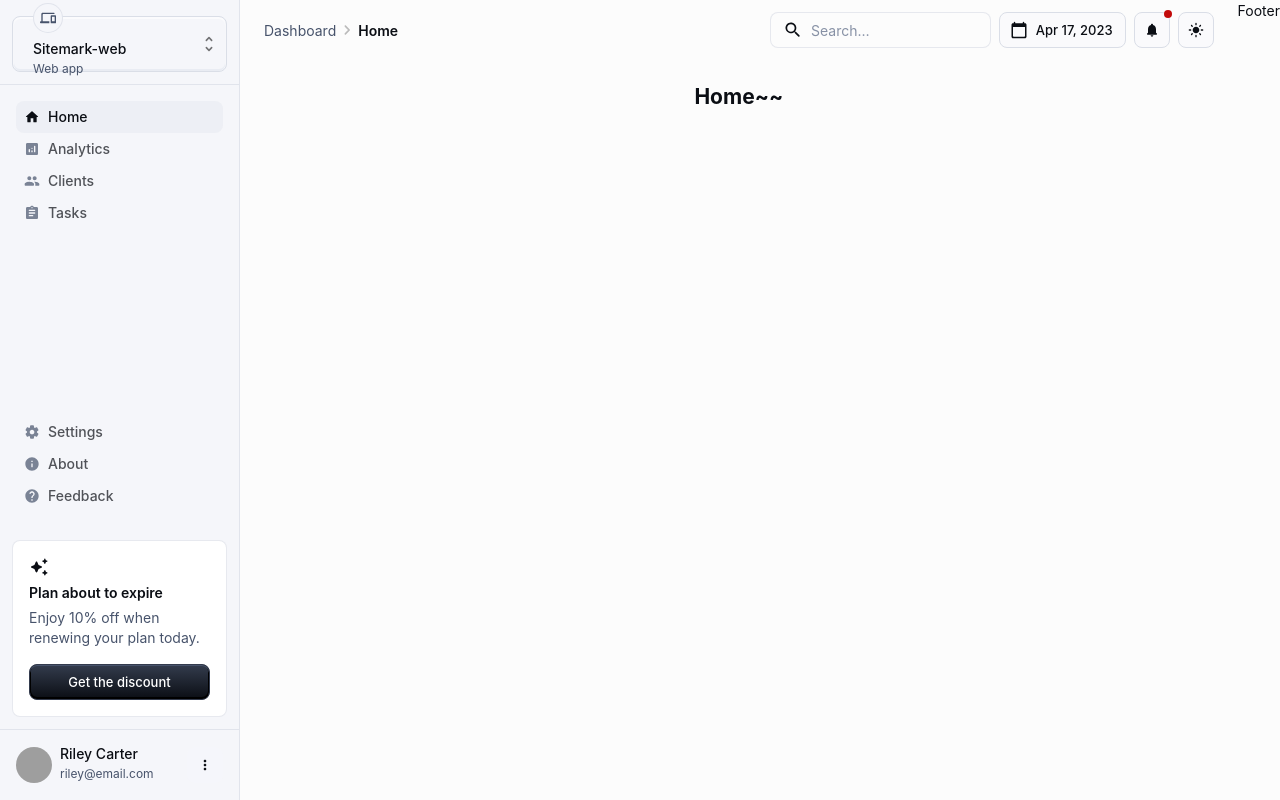
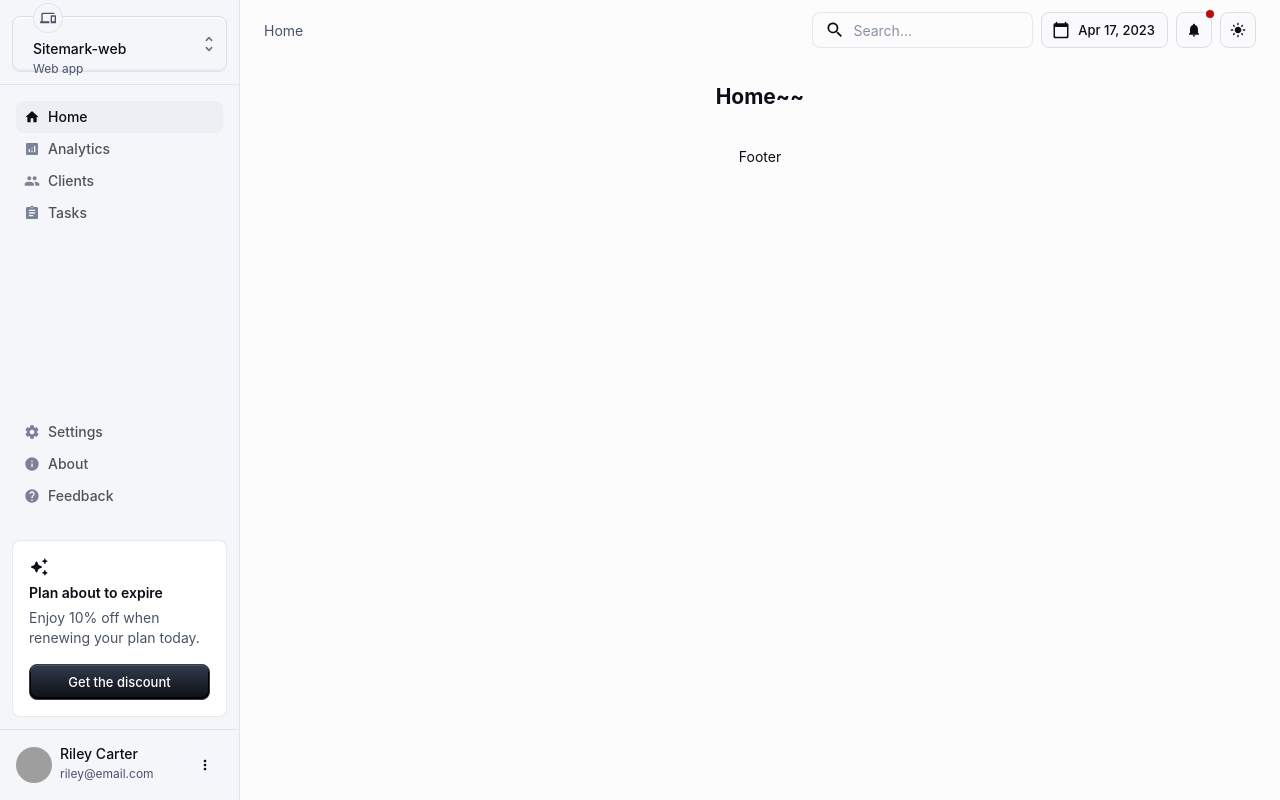
Before and after one commit to yeokyeong/sql-generator, a React (Vite) app in the folder client/: page / in a window 1280 px wide. Built offline with nearby package versions, Linux system fonts and the light colour scheme; grey boxes are pictures that could not be loaded.

Commit message:
fix layout

```diff
--- a/client/src/components/Layout.tsx
+++ b/client/src/components/Layout.tsx
@@ -8,8 +8,8 @@ import { alpha } from "@mui/material/styles";
 import Box from "@mui/material/Box";
 import Stack from "@mui/material/Stack";
 
-import AppNavbar from "../dashboard/components/AppNavbar";
-import Header from "../dashboard/components/Header";
+import AppNavbar from "./AppNavbar";
+import Header from "./Header";
 import {
   chartsCustomizations,
   dataGridCustomizations,
@@ -32,7 +32,7 @@ const Layout = ({ children }: LayoutDefaultProps) => {
   return (
     <Box sx={{ display: "flex" }}>
       <SideMenu />
-      <AppNavbar />
+      {/* <AppNavbar /> */}
       {/* Main content */}
       <Box
         component="main"
@@ -56,9 +56,9 @@ const Layout = ({ children }: LayoutDefaultProps) => {
           <Header />
           {/* <MainGrid /> */}
           {children}
+          <Footer />
         </Stack>
       </Box>
-      <Footer />
     </Box>
   );
 };
```
